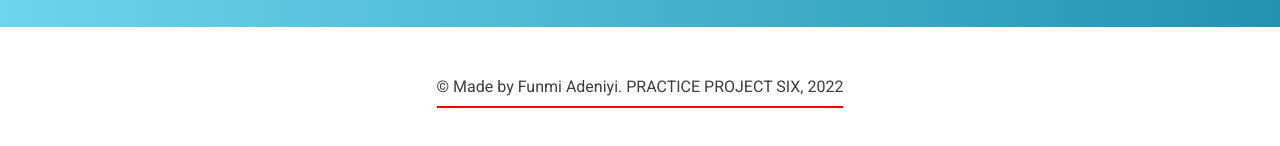
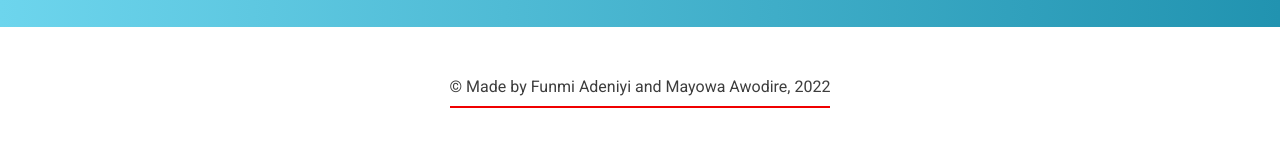
Before and after one commit to mayhor/Carrrds_Landing_page, a plain HTML site: page index.html in a window 1280 px wide. Shown: the part 2888-3034 px from the top of the page. Drawn offline with Linux system fonts and the light colour scheme.

Commit message:
Carrds changes

```diff
--- a/index.html
+++ b/index.html
@@ -138,7 +138,7 @@
     </section>
     <footer id="footer">
         <div class="container footer-container ">
-            <p>© Made by Funmi Adeniyi. PRACTICE PROJECT SIX, 2022</p>
+            <p>© Made by Funmi Adeniyi and Mayowa Awodire, 2022</p>
         </div>
     </footer>
 
```
